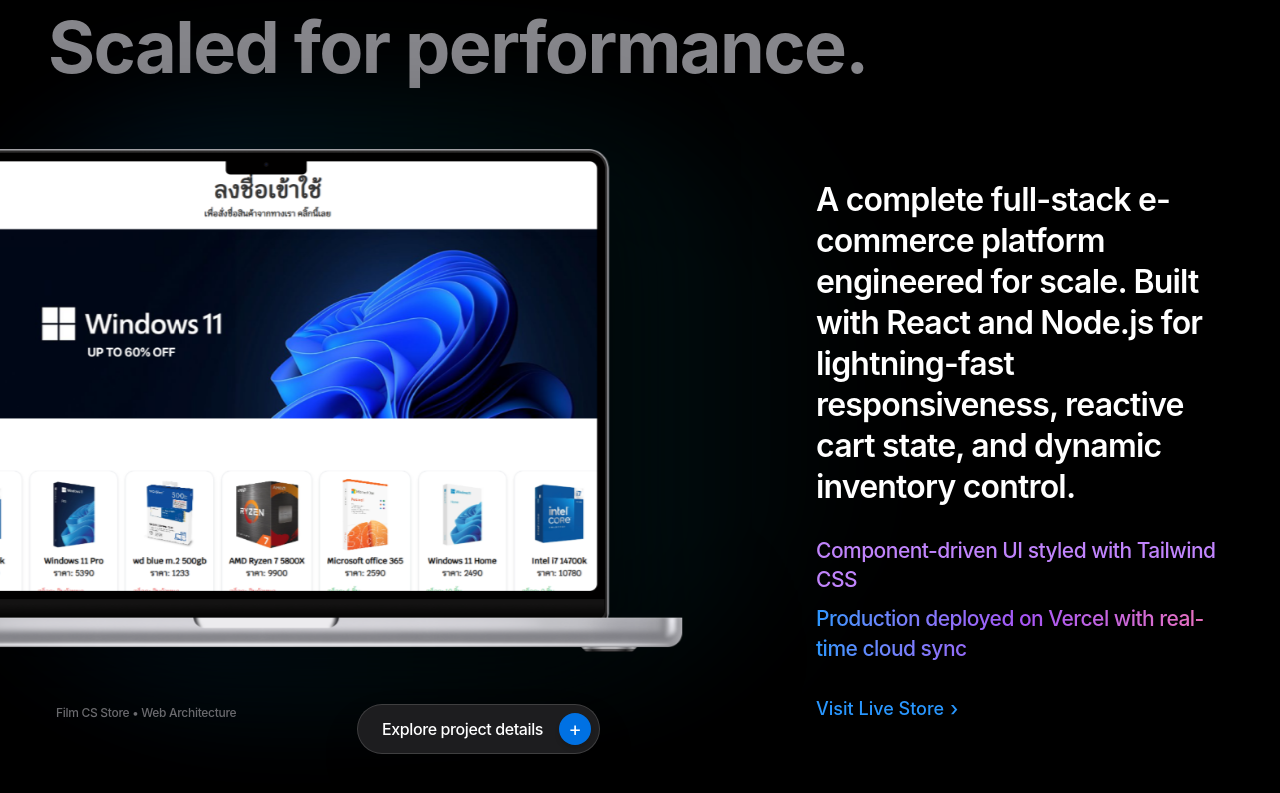
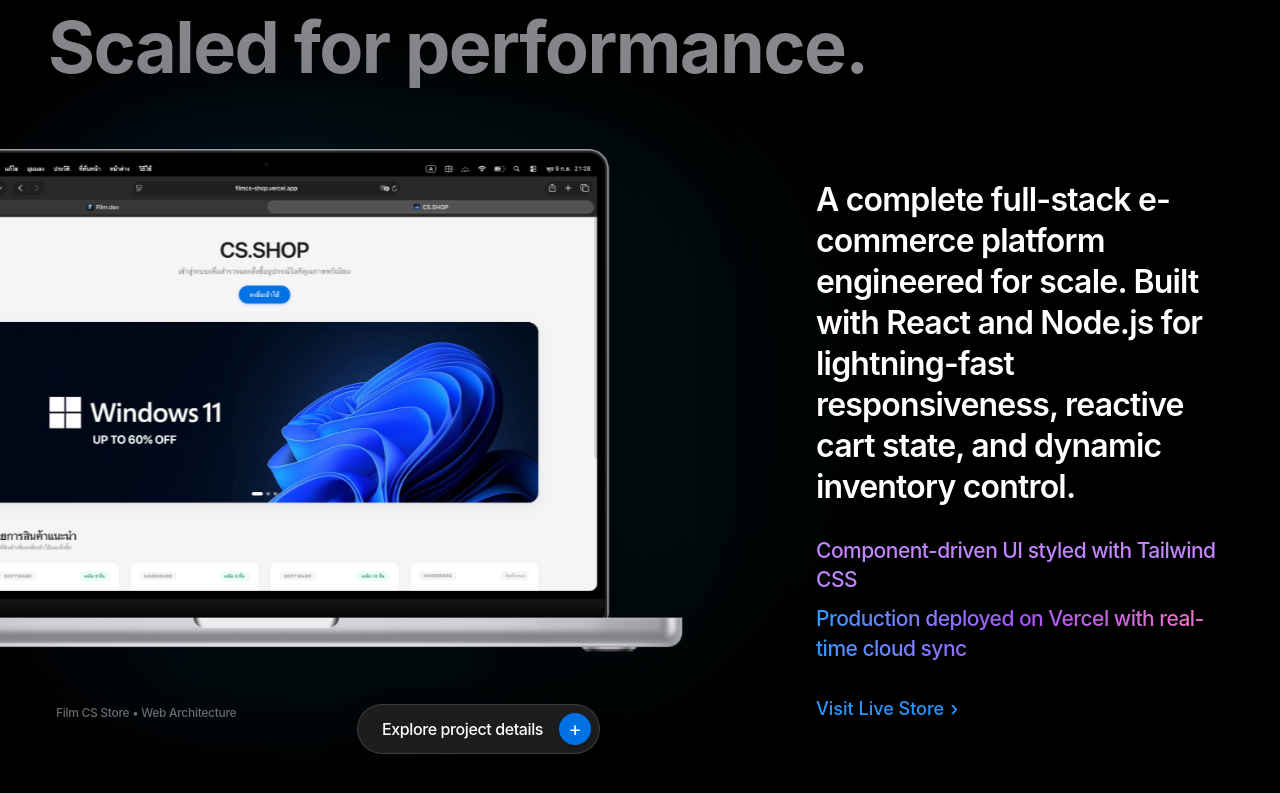
Before and after one commit to chainakon2002/portfolio, a React (Vite) app: page / in a window 1280 px wide. Shown: the part 5769-6562 px from the top of the page. Built offline with nearby package versions, Linux system fonts and the light colour scheme.

Commit message:
Update project mockup image

```diff
--- a/src/components/sections/Projects.jsx
+++ b/src/components/sections/Projects.jsx
@@ -474,7 +474,7 @@
                   }}
                 >
                   <img
-                    src="/MacBook_Mockups_projeck.png"
+                    src="/MacBook_Mockups_projeck2.png"
                     alt="E-Commerce Web App on MacBook"
                     width={2048}
                     height={1235}
```
Also changed, not shown: public/MacBook_Mockups_projeck2.png (added).
